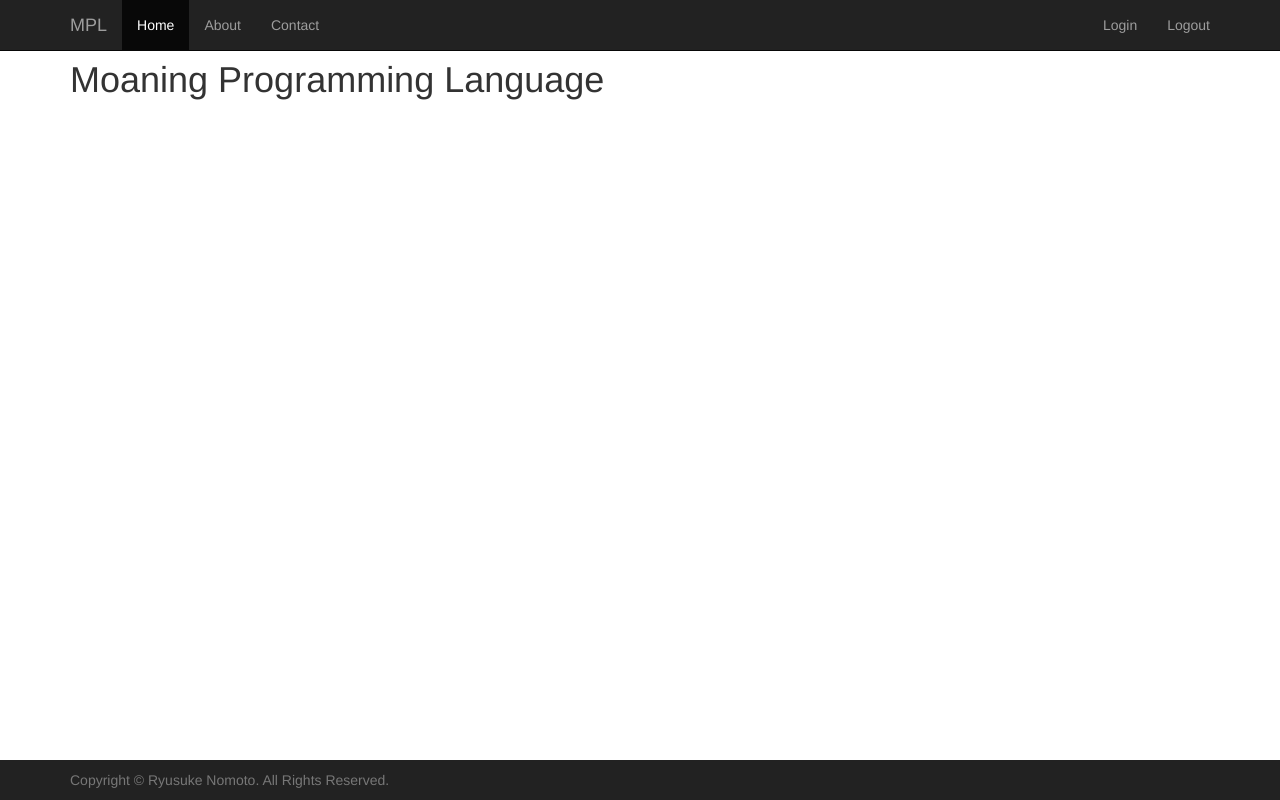
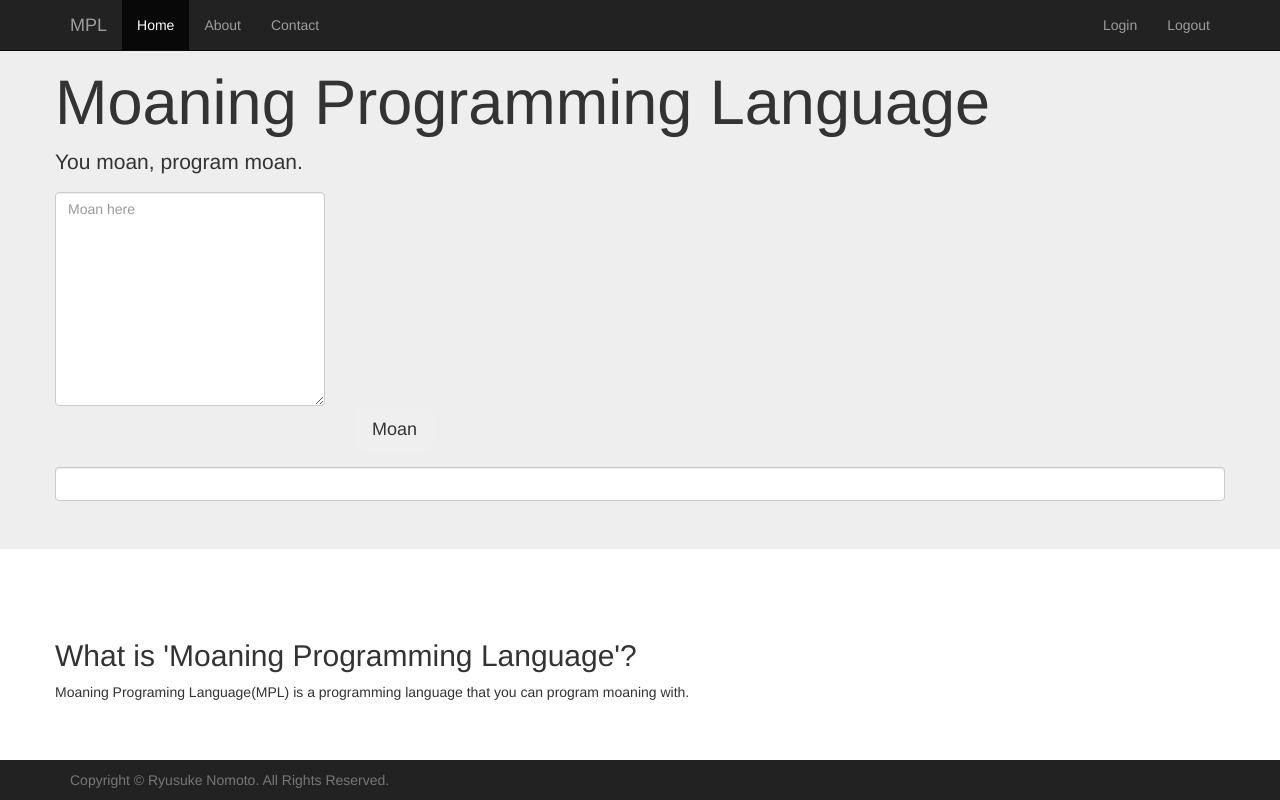
Before and after one commit to r-nmt000/MPL, a Django app: template MPL/templates/index.html in a window 1280 px wide. Run offline with Django 3.2, Linux system fonts and the light colour scheme; the template is opened without the code that fills it: values named after a table or form of the project are taken from there, others are empty; a map, chart or similar area stays blank; some libraries are stand-ins or nearby versions.

Commit message:
Show output

```diff
--- a/MPL/apps/mpl/forms.py
+++ b/MPL/apps/mpl/forms.py
@@ -8,5 +8,5 @@ from django.utils.translation import ugettext_lazy as _
 
 
 class MPLForm(forms.Form):
-    editor = forms.CharField()
+    editor = forms.CharField(widget=forms.Textarea(attrs={'class': 'form-control', 'placeholder': 'Moan here'}))
     message = _('morn here')
--- a/MPL/apps/mpl/urls.py
+++ b/MPL/apps/mpl/urls.py
@@ -7,5 +7,5 @@ from django.conf.urls import url
 from apps.mpl import views
 
 urlpatterns = [
-    url(r'$', views.MPLView.as_view(), name='login')
+    url(r'$', views.MPLView.as_view(), name='main')
 ]
--- a/MPL/templates/base.html
+++ b/MPL/templates/base.html
@@ -37,9 +37,7 @@
     </div>
   </nav>
 
-  <div class="container">
-    {% block content %}{% endblock %}
-  </div>
+  {% block content %}{% endblock %}
 
   <footer class="footer">
     <div class="container">
@@ -47,8 +45,8 @@
     </div>
   </footer>
 
+  <script src="{% static 'js/libs/jquery-2.2.0.min.js' %}"></script>
   <script src="{% static 'js/libs/bootstrap.min.js' %}"></script>
-  <script src="{% static 'js/libs/jquery-2.2.0.min.js' %}"></script>
   <script src="{% static 'js/MPL.js' %}"></script>
 </body>
 </html>
--- a/MPL/templates/index.html
+++ b/MPL/templates/index.html
@@ -2,5 +2,34 @@
 {% load i18n %}
 
 {% block content %}
-  <h1>{% trans "Moaning Programming Language" %}</h1>
+  <div class="jumbotron">
+    <div class="container">
+      <div class="center-block">
+        <div class="row">
+          <h1>{% trans "Moaning Programming Language" %}</h1>
+          <p>{% trans "You moan, program moan." %}</p>
+          <form class="form-horizontal" action="" method="post">
+            {% csrf_token %}
+            <div class="row">
+              <div class="col-md-3">
+                {{ form.editor }}
+              </div>
+            </div>
+            <div class="form-group">
+              <div class="col-sm-offset-3 col-sm-9">
+                <button type="submit" class="btn btn-outline btn-lg">Moan</button>
+              </div>
+            </div>
+          </form>
+          <input type="text" value="{{output}}" class="form-control">
+        </div>
+      </div>
+    </div>
+  </div>
+  <div class="container">
+    <div class="row">
+      <h2>{% trans "What is 'Moaning Programming Language'?" %}</h2>
+      <p>{% trans "Moaning Programing  Language(MPL) is a programming language that you can program moaning with."%}</p>
+    </div>
+  </div>
 {% endblock content %}
```
Also changed, not shown: MPL/apps/mpl/views.py (+1 -20 lines).
